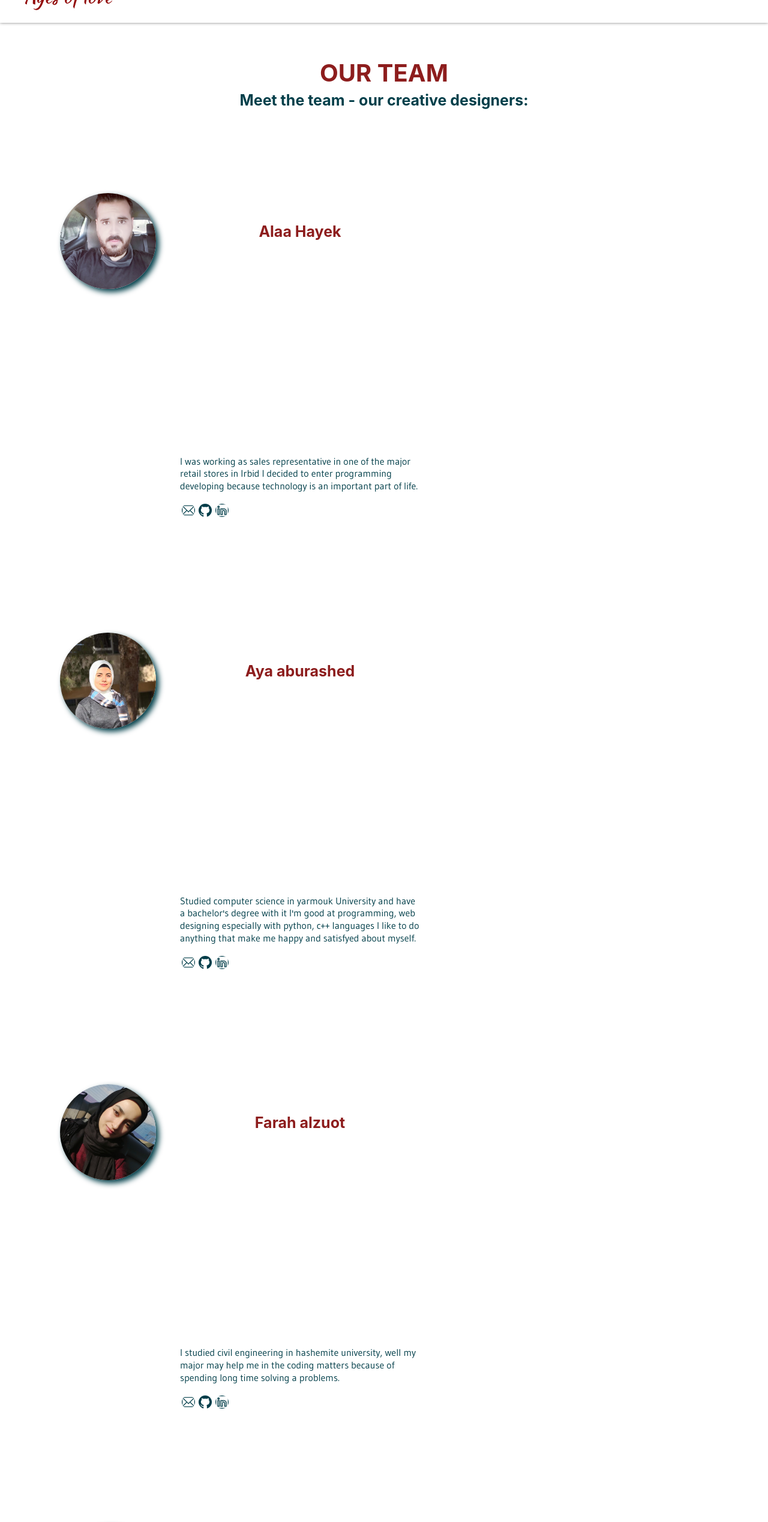
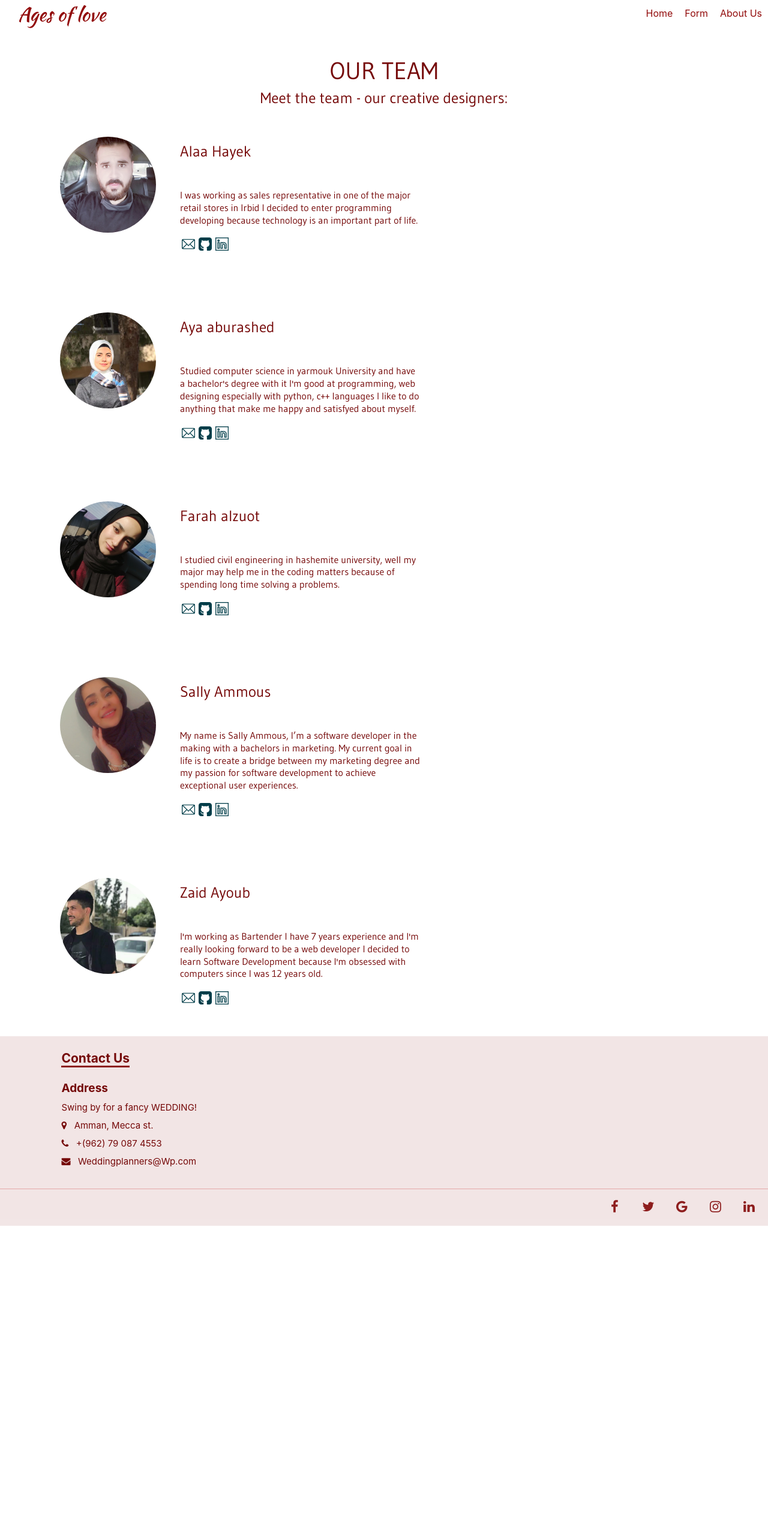
Before and after one commit to Creative-partners/Wedding-planners, a plain HTML site: page html/aboutus.html in a window 1280 px wide. Shown: the top 2538 px of the page at 60% size. After the commit the page ends 2044 px from the top, so only its background shows below. Drawn offline with Linux system fonts and the light colour scheme; a script that the page names is missing.

Commit message:
about.us.final

```diff
--- a/css/about.css
+++ b/css/about.css
@@ -1,52 +1,45 @@
 *{
   font-family:'Gudea', sans-serif;
-  color: #023F4A;
+  color: rgb(117, 8, 8);
 }
 
-header nav{
-font-size: 16px;
-font-family: union-primary-font,union-sans-serif,-apple-system,system-ui,BlinkMacSystemFont,"Segoe UI",Roboto,"Helvetica Neue",Arial,sans-serif;
-background-color: white;
-width: 100%;
-margin-top: -50px;
-margin-bottom: 150px;
-box-shadow: 0 0 5px grey;
-padding: 20px 0px;
+#nav {
+  line-height: 1.5;
+  background-color: white;
+  margin-bottom: 10px;
+}
+ul{
+  display: inline;
 
 }
- header nav ul{
-  display: inline;
-}
-header nav ul li {
+ul li {
+
   float: right;
   margin-top: 10px
+
 }
-header nav ul li a{
+ul li a{
   text-decoration: none;
   color:  rgb(146, 11, 11);
   padding: 10px;
+
   font-family: union-primary-font,union-sans-serif,-apple-system,system-ui,BlinkMacSystemFont,"Segoe UI",Roboto,"Helvetica Neue",Arial,sans-serif;
+
 }
-header nav ul li a:hover{
-  text-decoration: none;
-  color:  white;
-  padding: 10px;
-  border-radius: 2px;
-  background-color:rgb(146, 11, 11) ;
-  font-family: union-primary-font,union-sans-serif,-apple-system,system-ui,BlinkMacSystemFont,"Segoe UI",Roboto,"Helvetica Neue",Arial,sans-serif;
-}
-header nav h2{
+h2{
+
+  display: inline;
   font-family: 'Kaushan Script', cursive;
   color: rgb(146, 11, 11);
   margin-left: 10px;
   font-size: xx-large;
-  margin-left: 20px;
+  padding: 20px;
 }
+
+
 .teamimg {
   width: 160px;
-  border-radius: 500px;
-  box-shadow: 5px 5px 10px #023F4A;
-}
+  border-radius: 500px;}
 .first img {
   float: left;
 
@@ -87,3 +80,57 @@ header nav h2{
 .last-section article{
   margin-left: 50px;
 }
+
+footer {
+  clear: both;
+  position: relative;
+  background-color: #f0e2e2de;
+}
+footer .first1 {
+  font-size: 21px ;
+  border-bottom: 3px solid rgb(141, 29, 29);
+  font-weight: bold;
+}
+footer .second {
+  font-size: 19px ;
+  font-weight: bold;
+}
+footer p {
+  margin-top: 2%;
+  margin-bottom: 3%;
+  display: inline-block;
+  margin-left: 8%;
+  color: rgb(141, 29, 29);
+  font-family: union-primary-font,union-sans-serif,-apple-system,system-ui,BlinkMacSystemFont,"Segoe UI",Roboto,"Helvetica Neue",Arial,sans-serif;
+  font-size: 15px ;
+}
+footer section {
+  border-bottom: 1px solid #e29e9edc;
+}
+#end span {
+  margin-left: 8%;
+  color: rgb(141, 29, 29);
+  font-family: union-primary-font,union-sans-serif,-apple-system,system-ui,BlinkMacSystemFont,"Segoe UI",Roboto,"Helvetica Neue",Arial,sans-serif;
+  font-size: 15px ;
+}
+#end {
+margin-left: 78%;
+margin-top: 1%;
+}
+#end a {
+  color: rgb(141, 29, 29);
+  text-align: center;
+  width: 42px;
+  font-size: 22px;
+  text-decoration: none;
+  padding: 5px;
+}
+#end a:hover {
+  font-size: 22px;
+  color: white;
+  text-align: center;
+  width: 42px;
+  background-color: rgb(141, 29, 29);
+  text-decoration: none;
+  padding: 5px;
+}
--- a/html/aboutus.html
+++ b/html/aboutus.html
@@ -5,7 +5,6 @@
   <meta charset="UTF-8">
   <meta name="viewport" content="width=device-width, initial-scale=1.0">
   <link rel="stylesheet" href="../css/reset.css">
-  <link rel="stylesheet" href="../css/style.css">
   <link rel="stylesheet" href="../css/about.css">
   <title>Our Team</title>
   <link href="https://fonts.googleapis.com/css2?family=Cookie&display=swap" rel="stylesheet">
@@ -105,7 +104,7 @@
   <footer>
     <section>
       <p>
-        <span class="first">Contact Us</span> <br><br><br>
+        <span class="first1">Contact Us</span> <br><br><br>
         <span class="second">Address</span> <br><br>
         <span class="dd">Swing by for a fancy WEDDING!</span> <br><br>
         <span><i class="fa fa-map-marker"></i> &nbsp; Amman, Mecca st. </span> <br><br>
```
